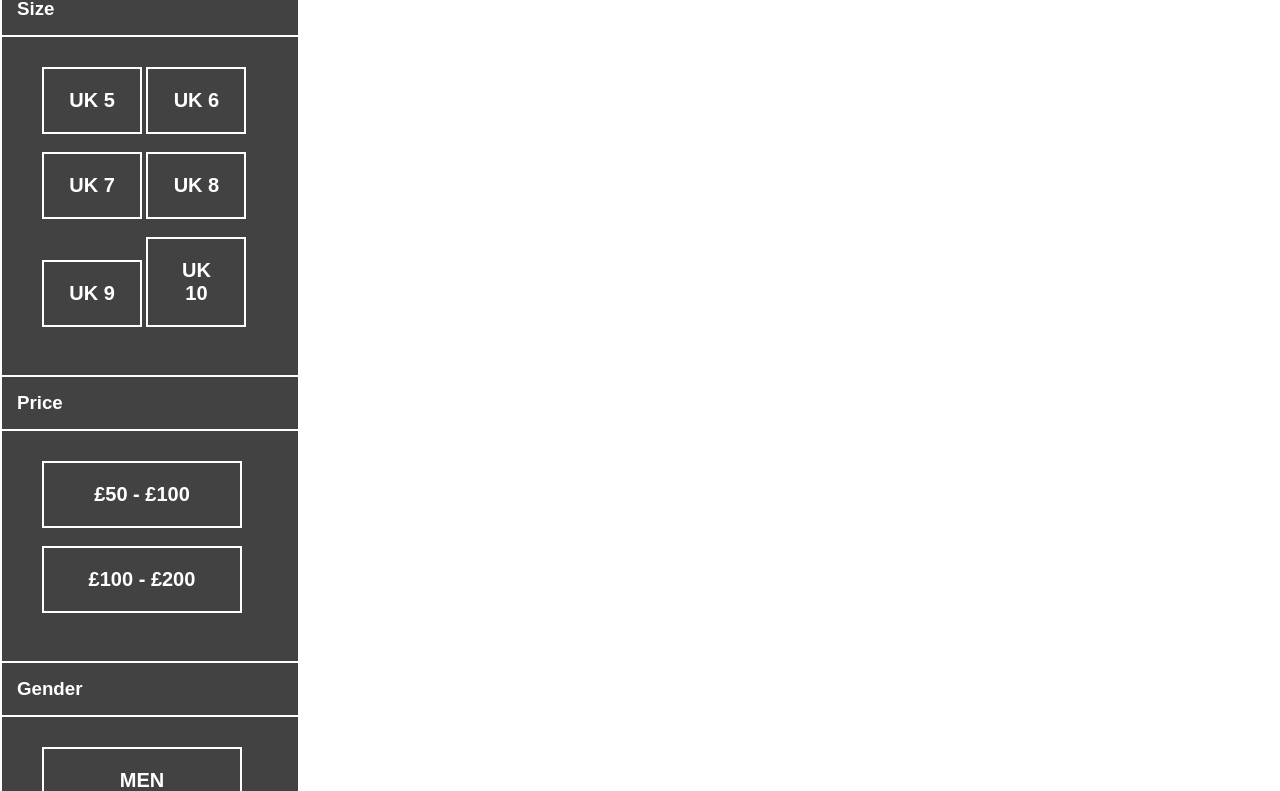
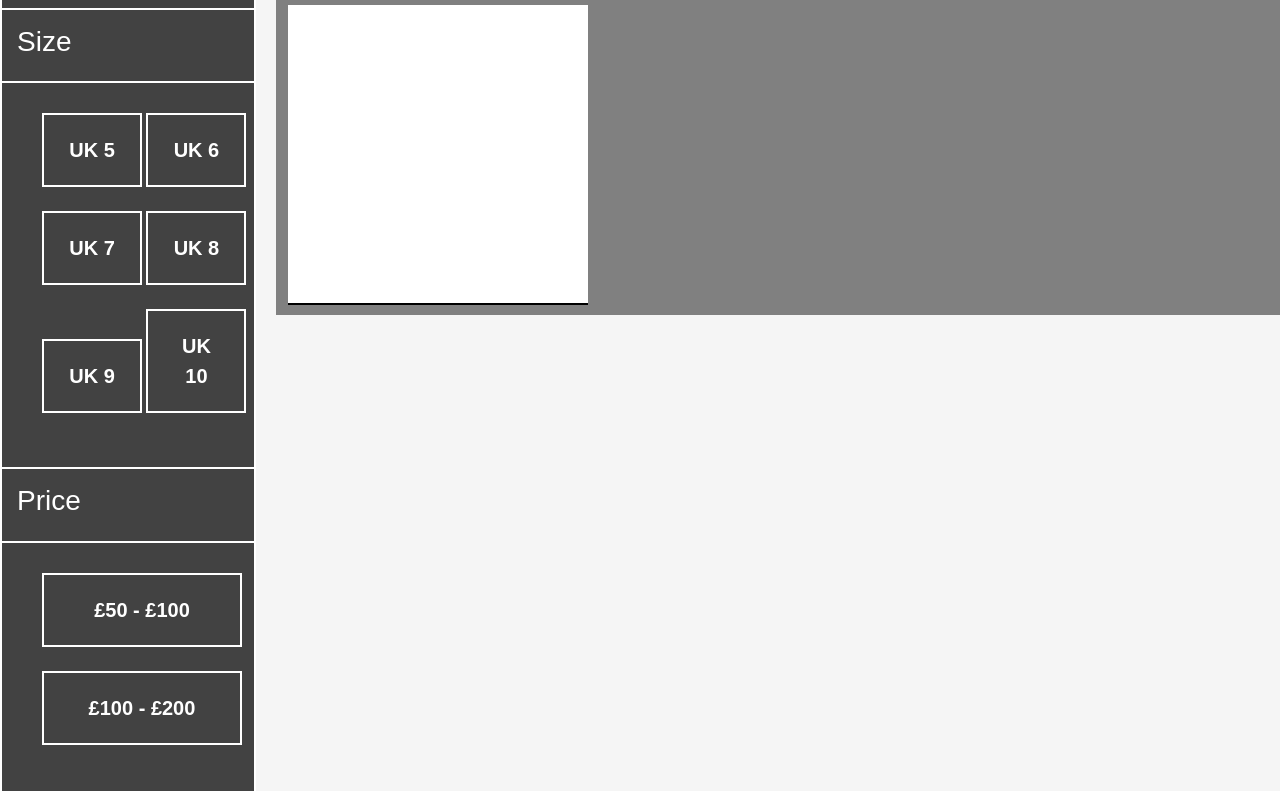
Before and after one commit to DevPinda/Not-Sketchers, a plain HTML site: page Front-end/Products/products.html in a window 1280 px wide. Shown: the part 590-1381 px from the top of the page. Drawn offline with nearby package versions, Linux system fonts and the light colour scheme.

Commit message:
CSS on the products-container div

```diff
--- a/Front-end/Products/products.css
+++ b/Front-end/Products/products.css
@@ -47,10 +47,20 @@
     padding-left: 200px;
 }
 
+/* Container for the products page */
+.product-container {
+    display: flex;
+    width: auto;
+    height: auto;
+    padding: 0;
+    margin: 0;
+    overflow: hidden;
+}
+
 /* Sidebar for the products page to filter out products */
 .product-filter-sidebar {
     height: 100%;
-    width: 300px;
+    width: 20%;
     position: relative;
     left: 0;
     top: 0;
@@ -102,7 +112,7 @@
     padding-left: 40px;
 }
 
-#£50_to_£100-btn, #£100_to_£200-btn, #men-btn, #women-btn {
+#fifty-to-hundred-pounds-btn, #hundred-to-twohundred-pounds-btn, #men-btn, #women-btn {
     width: 200px;
 }
 
@@ -119,3 +129,39 @@
     border-top: 2px solid white;
     border-bottom: 2px solid white;
 }
+
+/* Section to display products */
+.products {
+    display: flex;
+    flex-wrap: wrap;
+    padding-left: 20px;
+    padding-top: 50px;
+    background-color: whitesmoke;
+    width: 80%;
+    height: auto;
+    float: right;
+}
+
+.column {
+    background-color: gray;
+    float: left;
+    width: 33.33%;
+    padding: 10px;
+    height: 320px;
+}
+
+.row::after {
+    content: "";
+    display: table;
+    clear: both;
+}
+
+.product-cell {
+    background-color: white;
+    display: flex;
+    flex-wrap: wrap;
+    width: 300px;
+    height: 300px;
+    padding: 10px;
+    border-bottom: black solid 2px;
+}
--- a/Front-end/Products/products.html
+++ b/Front-end/Products/products.html
@@ -5,6 +5,7 @@
     <meta http-equiv="X-UA-Compatible" content="IE=edge">
     <meta name="viewport" content="width=device-width, initial-scale=1.0">
     <link rel="stylesheet" href="products.css">
+    <link rel="stylesheet" type="text/css" href="https://cdn.jsdelivr.net/npm/bootstrap@5.1.1/dist/css/bootstrap.min.css" />
     <title>Products | !Sketchers</title>
 </head>
 <body>
@@ -47,10 +48,10 @@
                 <h3>Price</h3>
             </div>
             <div class="product-sidebar-subcategories">
-                <button class="filter-buttons" id="£50_to_£100-btn">£50 - £100</button>
+                <button class="filter-buttons" id="fifty-to-hundred-pounds-btn">£50 - £100</button>
                 <br>
                 <br>
-                <button class="filter-buttons" id="£100_to_£200-btn">£100 - £200</button>
+                <button class="filter-buttons" id="hundred-to-twohundred-pounds-btn">£100 - £200</button>
             </div>
 
             <br>
@@ -67,10 +68,16 @@
             </div>
         </div>
 
+        <!-- Products section -->
         <div class="products">
-            <div class="row">
-                <div class="product-cell">
+            <div class="container">
+                <h1>View All Products</h1>
+                <div class="row">
+                    <div class="column">
+                        <div class="product-cell">
 
+                        </div>
+                    </div>
                 </div>
             </div>
         </div>
```
